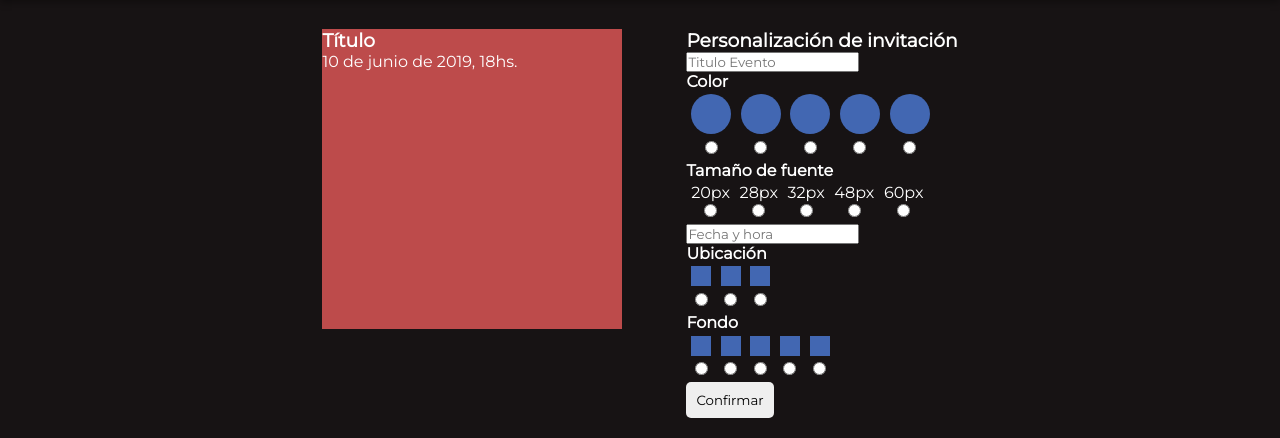
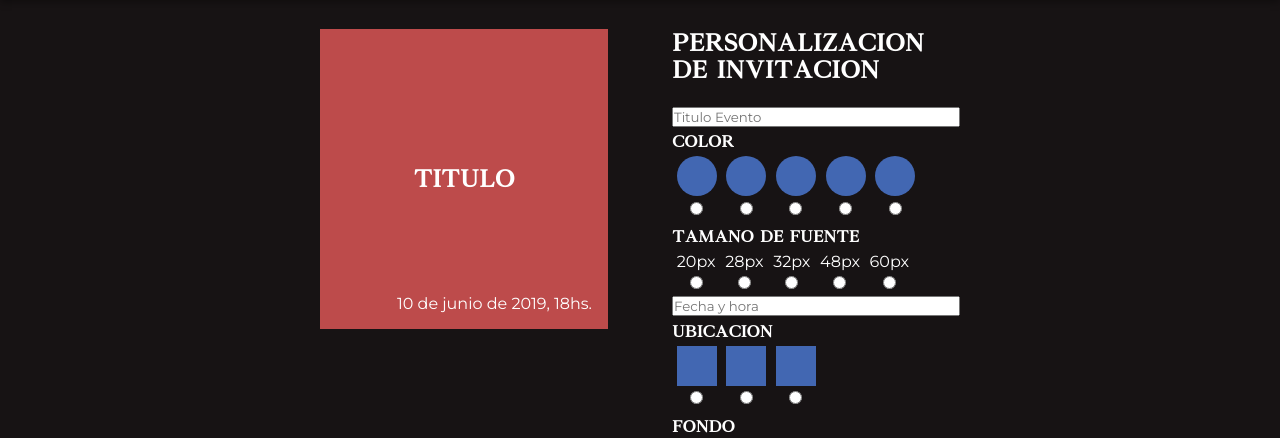
Before and after one commit to sebastiantofano/TP-web1, a plain HTML site: page personalizacionInvitacionEvento.html in a window 1280 px wide. Shown: the part 206-644 px from the top of the page. Drawn offline with Linux system fonts and the light colour scheme.

Commit message:
personalizacion evento

```diff
--- a/css/estilos.css
+++ b/css/estilos.css
@@ -34,6 +34,14 @@
 /* Generales */
 body{
     background-color: var(--color-background);
+}
+
+h1,h2,h3,h4,h5,h6{
+    font-family: var(--font-title);
+}
+
+p{
+    font-family: var(--font-text);
 }
 
 .medios-pago h3, .eventos h3{
@@ -655,6 +663,7 @@ footer{
 
 /* PERSONALIZACION EVENTO */
 
+
 #section-personalizacion{
     margin: 2em 0;
     display: flex;
@@ -663,14 +672,38 @@ footer{
 }
 #section-personalizacion article{
     margin: 0 2em;
+    flex-basis: 18em;
+    flex-shrink: 0;
 }
-.previsualizacion-evento{
-    width: 300px;
+
+#previsualizacion-evento-contenedor{
+    position: relative;
+    display: flex;
+    flex-direction: column;
+    justify-content: center;
+    align-items: center;
+    width: 100%;
     height: 300px;
     background-color: #bd4b4b;
 }
+#previsualizacion-evento-titulo{
+    font-family: var(--font-title);
+}
+#previsualizacion-evento-fecha{
+    position: absolute;
+    right: 0;
+    bottom: 0;
+    margin-right: 1em;
+    margin-bottom: 1em;
 
+}
 
+#personalizacion-invitacion h2{
+    margin-bottom: 1em;
+}
+#personalizacion-invitacion input[type="text"]{
+    width: 100%;
+}
 
 .contenedor-colores,.contenedor-tamanio-fuente,.contenedor-fondo,.contenedor-ubicacion{
     display: flex;
@@ -686,27 +719,33 @@ footer{
     height: 40px;
     background-color: #4267B2;
     border-radius: 100%;
-    margin-bottom: .3em;
+
 }
 
 .caja-ubicacion{
-    width: 20px;
-    height: 20px;
-    margin-bottom: .3em;
+    width: 40px;
+    height: 40px;
+
     background-color: #4267B2;
 }
 
 .caja-fondo{
-    width: 20px;
-    height: 20px;
-    margin-bottom: .3em;
+    width: 40px;
+    height: 40px;
+
     background-color: #4267B2;
+}
+#section-personalizacion h4{
+    margin-top: .4em;
+    margin-bottom: .2em;
+}
+#section-personalizacion input[type="radio"]{
+    margin-top: .4em;
 }
 
 
-
 /* RESPONSIVE */
-@media screen and (max-width: 750px){
+@media screen and (max-width: 47em){
     /* HEADER */
         #header{
             flex-wrap: wrap;
@@ -733,4 +772,23 @@ footer{
 
         }
 
+    /* PREVISUALIZACION EVENTO */
+    #section-personalizacion{
+        flex-direction: column;
+        flex-shrink: 0;
+
+
+
+        width: 70%;
+
+
+        margin-right: auto;
+        margin-left: auto;
+
+    }
+
+    #previsualizacion-evento{
+        order: 2;
+    }
+
 }
--- a/personalizacionInvitacionEvento.html
+++ b/personalizacionInvitacionEvento.html
@@ -89,16 +89,14 @@
     </header>
     <main>
         <section id="section-personalizacion">
-            <article>
-                <div class="previsualizacion-evento">
-                    <h3>Título</h3>
-                    <p>10 de junio de 2019, 18hs.</p>
+            <article id="previsualizacion-evento">
+                <div id="previsualizacion-evento-contenedor">
+                    <h2 id="previsualizacion-evento-titulo">Título</h2>
+                    <p id="previsualizacion-evento-fecha">10 de junio de 2019, 18hs.</p>
                 </div>
-
             </article>
-            <article>
-                <div>
-                    <h3>Personalización de invitación</h3>
+            <article id="personalizacion-invitacion">
+                    <h2 >Personalización de invitación</h2>
                     <input type="text" placeholder="Titulo Evento"/>
                     <h4>Color</h4>
                     <div class="contenedor-colores">
@@ -187,7 +185,6 @@
 
                     </div>
                     <button class="btn">Confirmar</button>
-                </div>
             </article>
         </section>
     </main>
```
